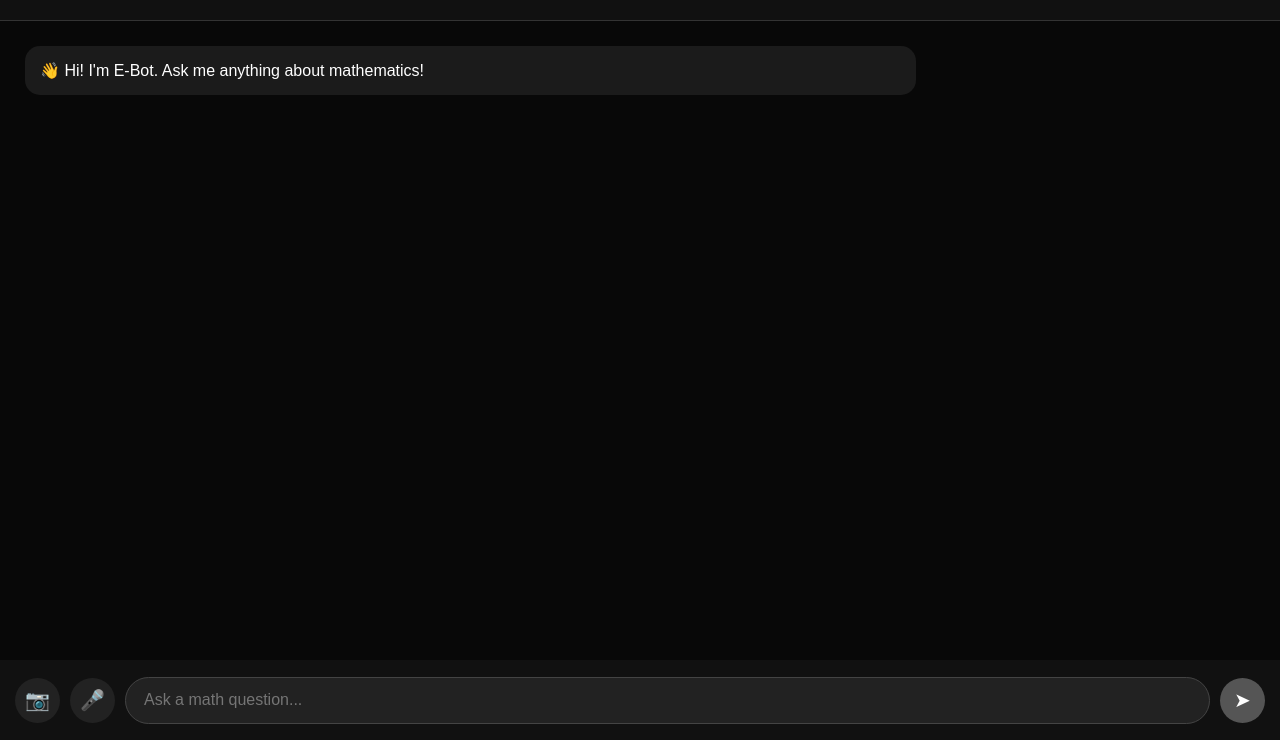
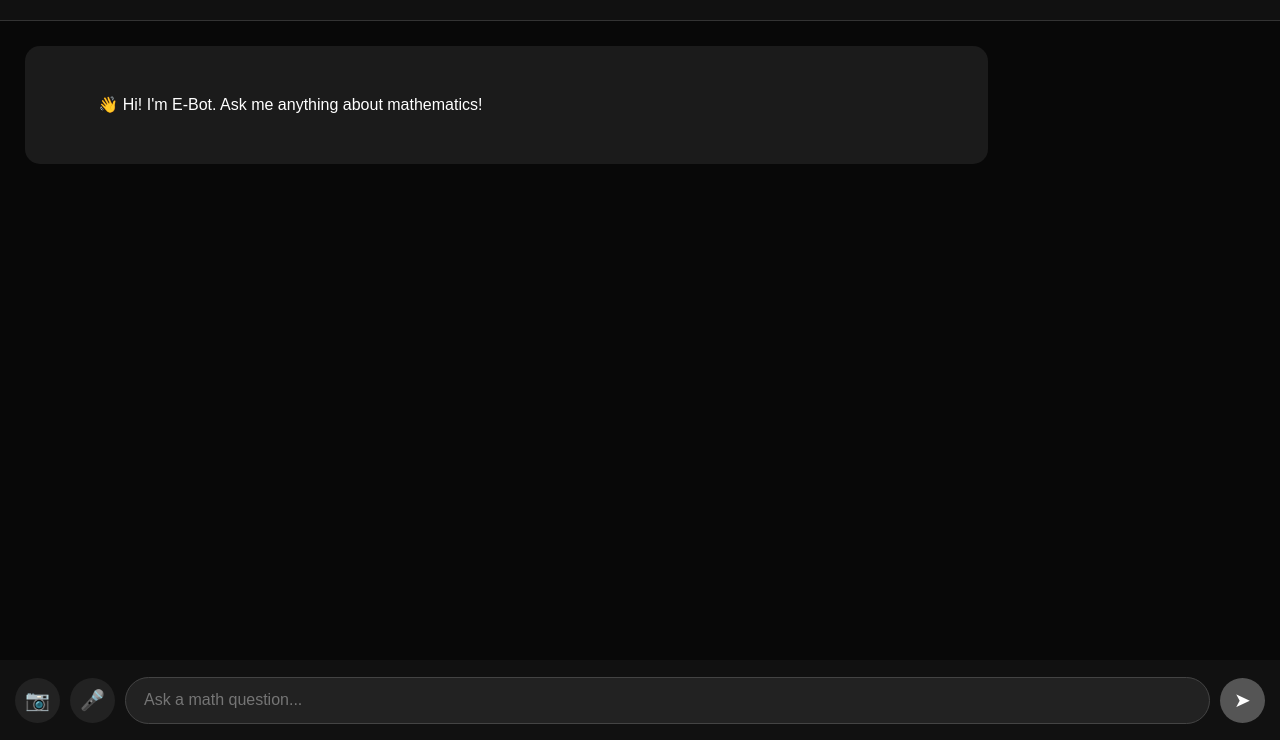
Before and after one commit to emmanuel-O-design/calculator, a plain HTML site: page EBOT.HTML in a window 1280 px wide. Shown: the part 60-800 px from the top of the page. Drawn offline with Linux system fonts and the light colour scheme.

Commit message:
Update E-Bot

```diff
--- a/EBOT.HTML
+++ b/EBOT.HTML
@@ -46,15 +46,24 @@
         }
 
         .message {
-            max-width: 70%;
-            padding: 15px;
-            margin-bottom: 15px;
+            max-width: 75%;
+            padding: 16px 20px;
+            margin-bottom: 18px;
             border-radius: 15px;
+
+            line-height: 1.7;
+            white-space: pre-wrap;
+            overflow-wrap: break-word;
+
+            font-size: 16px;
         }
 
         .bot-message {
             background: #1b1b1b;
             margin-right: auto;
+
+            line-height: 1.8;
+            white-space: pre-wrap;
         }
 
         .user-message {
```
